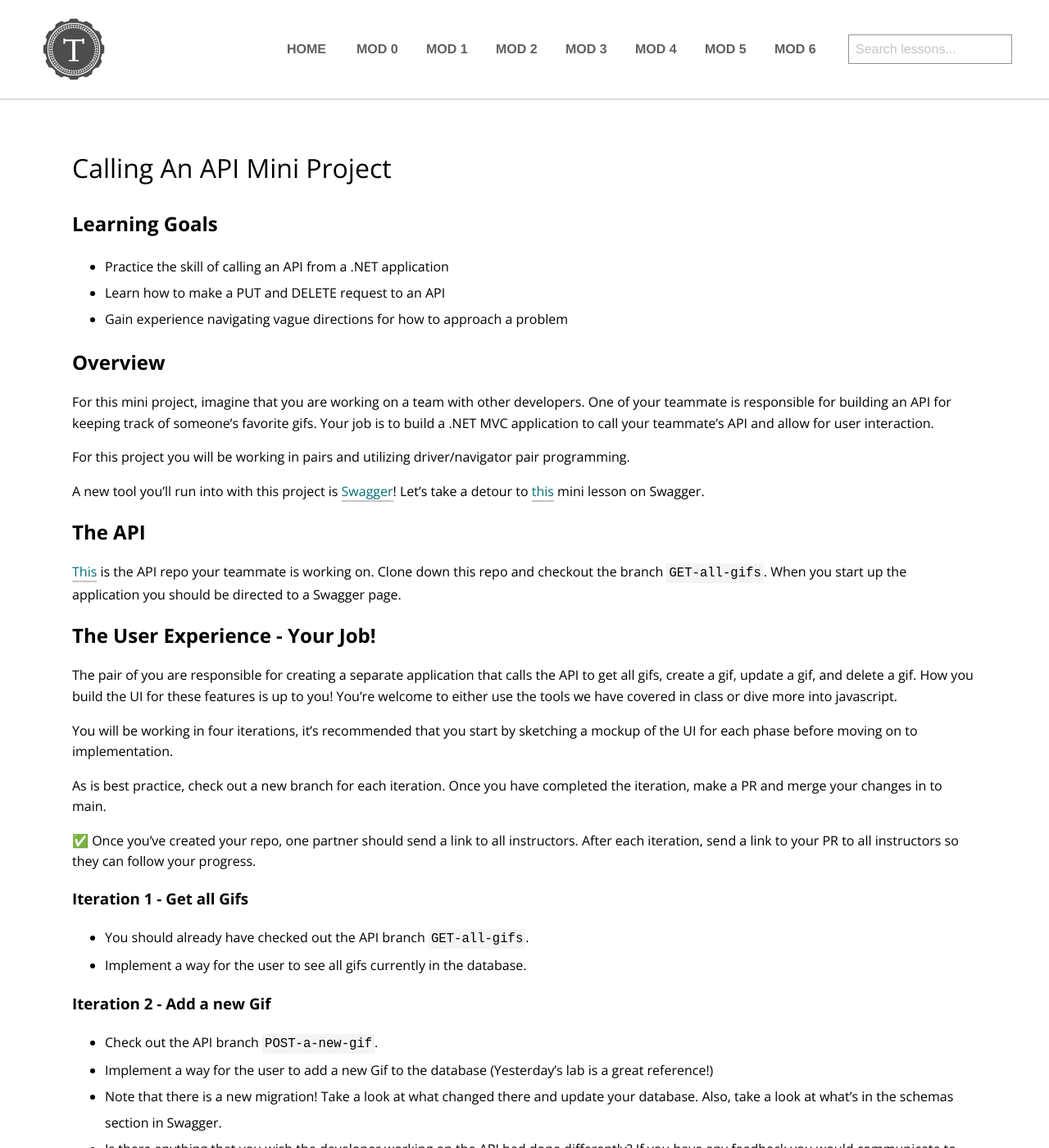
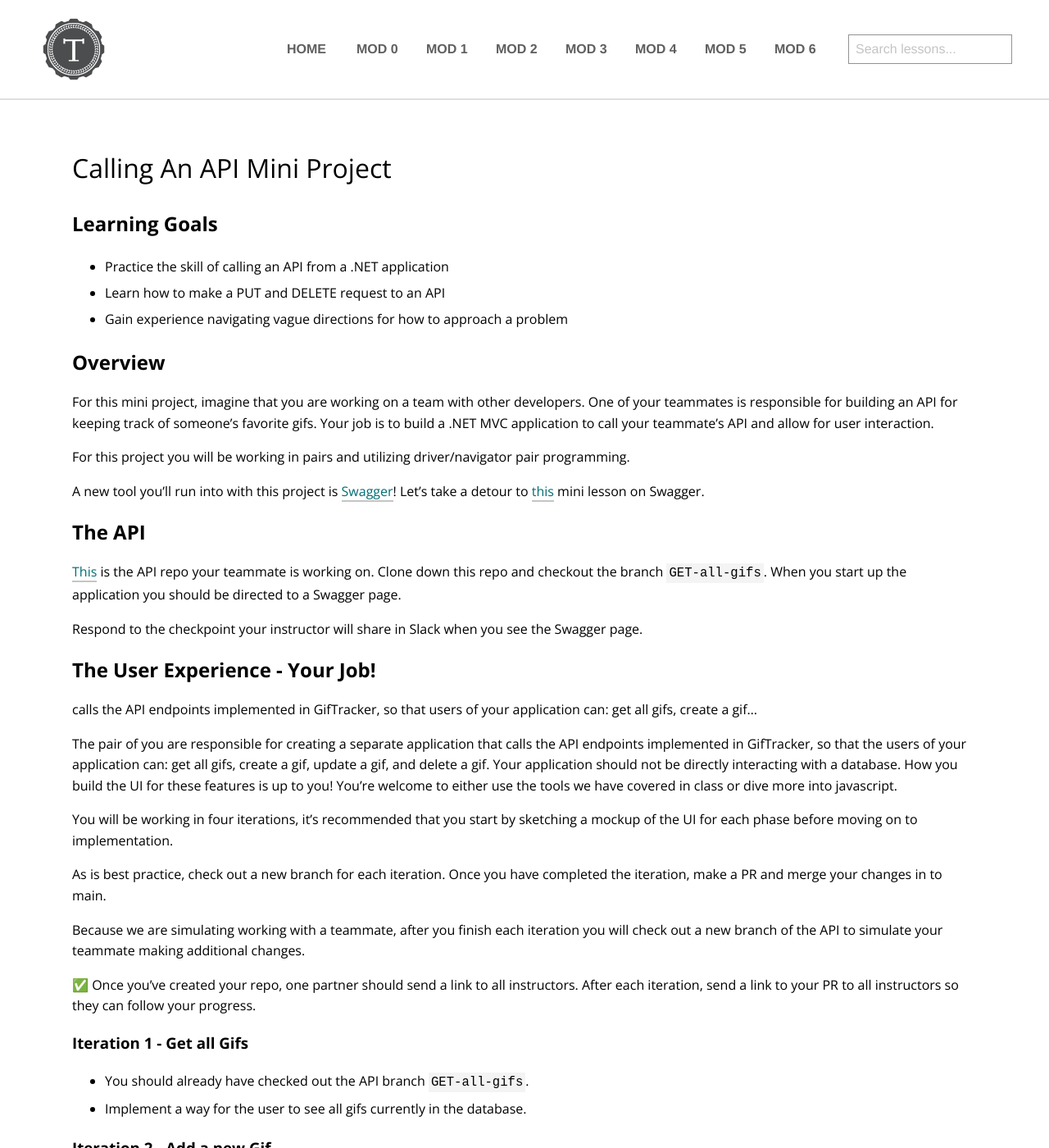
Before and after one commit to turingschool/launch-curriculum, a Jekyll site: the page built from module5/projects/CallingAnApiMiniProject.md, in a window 1280 px wide and 1400 px high. Shown: the whole window at 82% size. Built offline with Jekyll 4.4.1, drawn with Linux system fonts in a browser that asks for light colours; nearby versions of some CDN libraries; comment, search, counter and statistics services are not loaded.

Commit message:
Update calling API mini project based on feedback

```diff
--- a/module5/projects/CallingAnApiMiniProject.md
+++ b/module5/projects/CallingAnApiMiniProject.md
@@ -10,7 +10,7 @@ title: Calling An API Mini Project
 
 ## Overview
 
-For this mini project, imagine that you are working on a team with other developers. One of your teammate is responsible for building an API for keeping track of someone's favorite gifs. Your job is to build a .NET MVC application to call your teammate's API and allow for user interaction.
+For this mini project, imagine that you are working on a team with other developers. One of your teammates is responsible for building an API for keeping track of someone's favorite gifs. Your job is to build a .NET MVC application to call your teammate's API and allow for user interaction.
 
 For this project you will be working in pairs and utilizing driver/navigator pair programming.
 
@@ -20,13 +20,19 @@ A new tool you'll run into with this project is [Swagger](https://swagger.io/)!
 
 [This](https://github.com/turingschool-examples/GifTracker) is the API repo your teammate is working on. Clone down this repo and checkout the branch `GET-all-gifs`. When you start up the application you should be directed to a Swagger page.
 
+Respond to the checkpoint your instructor will share in Slack when you see the Swagger page.
+
 ## The User Experience - Your Job!
 
-The pair of you are responsible for creating a separate application that calls the API to get all gifs, create a gif, update a gif, and delete a gif. How you build the UI for these features is up to you! You're welcome to either use the tools we have covered in class or dive more into javascript.
+calls the API endpoints implemented in GifTracker, so that users of your application can: get all gifs, create a gif...
+
+The pair of you are responsible for creating a separate application that calls the API endpoints implemented in GifTracker, so that the users of your application can: get all gifs, create a gif, update a gif, and delete a gif. Your application should not be directly interacting with a database. How you build the UI for these features is up to you! You're welcome to either use the tools we have covered in class or dive more into javascript.
 
 You will be working in four iterations, it's recommended that you start by sketching a mockup of the UI for each phase before moving on to implementation.
 
 As is best practice, check out a new branch for each iteration. Once you have completed the iteration, make a PR and merge your changes in to main.
+
+Because we are simulating working with a teammate, after you finish each iteration you will check out a new branch of the API to simulate your teammate making additional changes.
 
 ✅ Once you've created your repo, one partner should send a link to all instructors. After each iteration, send a link to your PR to all instructors so they can follow your progress.
 
```
Also changed, not shown: module5/lessons/Week4/Swagger.md (+5 -0 lines).
